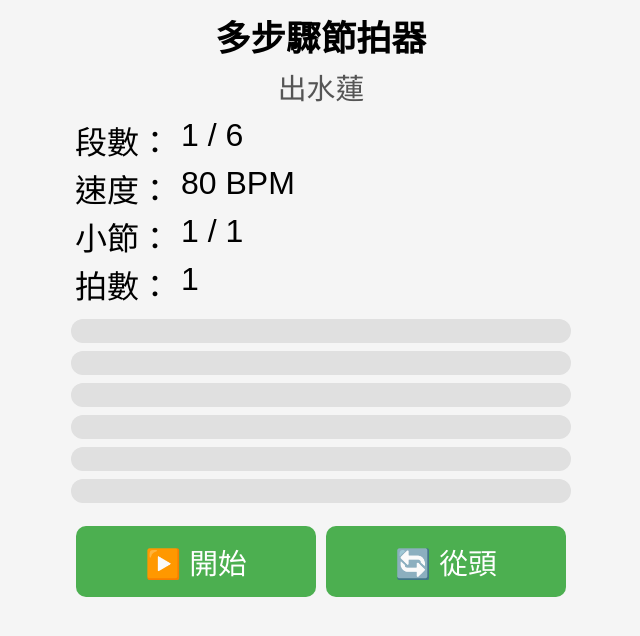
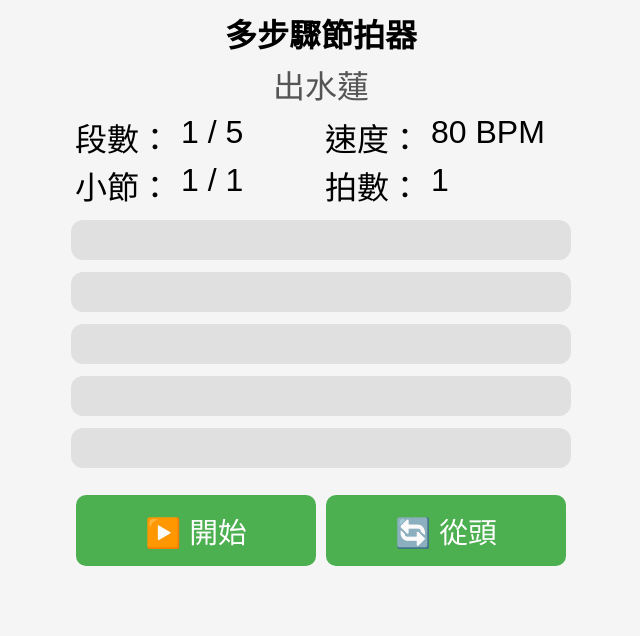
Before and after one commit to ChrisTorng/MultistepMetronome, a plain HTML site: page index.html in a window 1280 px wide. Shown: the whole page, without its empty margins (319-959 px from the left). Drawn offline with Linux system fonts and the light colour scheme.

Commit message:
Remove redundant test configurations and adjust UI styles for improved layout and readability

```diff
--- a/script.js
+++ b/script.js
@@ -14,7 +14,6 @@ const sections = isLocalDevelopment ?
   // Quick test configuration
   [
     { bpm: 80, beatsPerMeasure: 8, measures: 1, mute: false },
-    { bpm: 80, beatsPerMeasure: 8, measures: 1, mute: false },
     { bpm: 80, beatsPerMeasure: 8, measures: 1, mute: true },
     { bpm: 120, beatsPerMeasure: 4, measures: 1, mute: false },
     { bpm: 144, beatsPerMeasure: 4, measures: 1, mute: false },
@@ -22,7 +21,6 @@ const sections = isLocalDevelopment ?
   ] :
   // Production configuration
   [
-    { bpm: 80, beatsPerMeasure: 8, measures: 2, mute: false },
     { bpm: 80, beatsPerMeasure: 8, measures: 32, mute: false },
     { bpm: 80, beatsPerMeasure: 8, measures: 3, mute: true },
     { bpm: 120, beatsPerMeasure: 4, measures: 17, mute: false },
--- a/style.css
+++ b/style.css
@@ -19,12 +19,12 @@ body {
 
 h1 {
   margin-bottom: 5px;
-  font-size: 2.2rem;
+  font-size: 2rem;
 }
 
 .song-title {
-  font-size: 1.8rem;
-  margin-bottom: 10px;
+  font-size: 2rem;
+  margin-bottom: 7px;
   color: #555;
 }
 
@@ -34,11 +34,14 @@ h1 {
   margin-bottom: 0;
   width: 90%;
   max-width: 500px;
+  display: flex;
+  flex-wrap: wrap; /* 允許換行 */
 }
 
 .info div {
   display: flex;
   margin-bottom: 2px;
+  width: 50%; /* 每個子元素佔一半寬度 */
 }
 
 .info div span:first-child {
@@ -88,8 +91,8 @@ h1 {
 
 .progress-bar {
   background: #e0e0e0;
-  margin-bottom: 8px; /* Reduce margin between progress bars */
-  height: 24px;
+  margin-bottom: 12px; /* Reduce margin between progress bars */
+  height: 40px;
   position: relative;
   border-radius: 12px;
   overflow: hidden;
```
